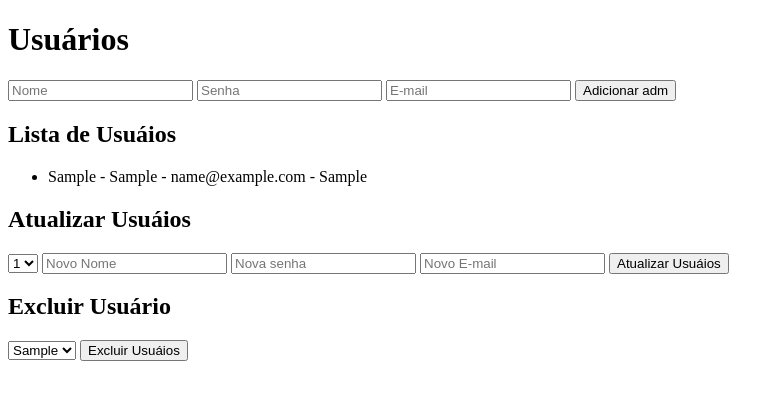
After one commit to NECR0XX/gitsessao, a PHP site: page /adm/users.php in a window 1280 px wide. The commit adds this page. Shown: the top 400 px of the page, without its empty margins (0-784 px from the left). Run offline with PHP 8.4, Linux system fonts and the light colour scheme; tables that the repository leaves empty or names only in its code hold one stand-in row (values such as "Sample post").

Commit message:
Completo

```diff
--- /dev/null
+++ b/adm/users.php
@@ -0,0 +1,72 @@
+<?php
+require_once '../Config/config.php';
+require_once '../app/Controller/AdmController.php';
+
+$admController = new AdmController($pdo);
+
+if (isset($_POST['usuario']) &&
+    isset($_POST['senha'])&&
+    isset($_POST['email']))
+{
+    $admController->criarAdm($_POST['usuario'], $_POST['senha'], $_POST['email']);
+}
+
+// Atualiza Adm
+if (isset($_POST['id_usuario']) && isset($_POST['atualizar_usuario']) && isset($_POST['atualizar_senha']) && isset($_POST['atualizar_email'])) {
+    $admController->atualizarAdm($_POST['id_usuario'], $_POST['atualizar_usuario'], $_POST['atualizar_senha'], $_POST['atualizar_email']);
+}
+
+// Excluir Adm
+if (isset($_POST['excluir_id_usuario'])) {
+    $admController->excluirAdm($_POST['excluir_id_usuario']);
+}
+
+$adms = $admController->listarAdms();
+
+?>
+
+<!DOCTYPE html>
+<html>
+<head>
+    <title>CRUD com MVC e PDO</title>
+</head>
+<body>
+    <h1>Usuários</h1>
+    <form method="post">
+        <input type="text" name="usuario" placeholder="Nome" required>
+        <input type="password" name="senha" placeholder="Senha" required>
+        <input type="text" name="senha" placeholder="E-mail" required>
+        <button type="submit">Adicionar adm</button>
+    </form>
+
+    <h2>Lista de Usuáios</h2>
+    <ul>
+        <?php foreach ($adms as $adm): ?>
+            <li><?php echo $adm['usuario']; ?> - <?php echo $adm['senha']; ?> - <?php echo $adm['email']; ?> - <?php echo $adm['tipo_usuario']; ?></li>
+        <?php endforeach; ?>
+    </ul>
+
+<h2>Atualizar Usuáios</h2>
+    <form method="post">
+        <select name="id_usuario">
+        <?php foreach ($adms as $adm): ?>
+                                <option value="<?php echo $adm['id_usuario']; ?>"><?php echo $adm['id_usuario']; ?></option>
+                                <?php endforeach; ?>
+        </select>
+                <input type="text" name="atualizar_usuario" placeholder="Novo Nome" required>
+                <input type="text" name="atualizar_senha" placeholder="Nova senha" required>
+                <input type="email" name="atualizar_email" placeholder="Novo E-mail" required>
+        <button type="submit">Atualizar Usuáios</button>
+    </form>
+
+    <h2>Excluir Usuário</h2>
+    <form method="post">
+        <select name="excluir_id_usuario">
+            <?php foreach ($adms as $adm): ?>
+                <option value="<?php echo $adm['id_usuario']; ?>"><?php echo $adm['usuario']; ?></option>
+            <?php endforeach; ?>
+        </select>
+        <button type="submit">Excluir Usuáios</button>
+    </form>
+</body>
+</html>
--- a/app/controller/AdmController.php
+++ b/app/controller/AdmController.php
@@ -1,5 +1,5 @@
 <?php
-require_once 'app/Model/AdmModel.php';
+require_once '../app/Model/AdmModel.php';
 
 class AdmController {
     private $admModel;
@@ -18,7 +18,7 @@ class AdmController {
 
     public function exibirListaAdms() {
         $adms = $this->admModel->listarAdms();
-        include 'Views/adm/lista.php';
+        include '../app/View/lista/usuario.php';
     }
 
     public function atualizarAdm($id_usuario, $usuario, $senha, $email, $tipo_usuario) {
--- a/app/model/AdmModel.php
+++ b/app/model/AdmModel.php
@@ -8,28 +8,28 @@ class AdmModel {
 
     // Model para criar Adms
     public function criarAdm($usuario, $senha, $email, $tipo_usuario) {
-        $sql = "INSERT INTO autenticacao (usuario, senha, email, tipo_usuario) VALUES (?, ?, ?, ?, ?)";
+        $sql = "INSERT INTO usuarios (usuario, senha, email, tipo_usuario) VALUES (?, ?, ?, ?, ?)";
         $stmt = $this->pdo->prepare($sql);
         $stmt->execute([$usuario, $senha, $email, $tipo_usuario]);
     }
 
     // Model para listar Adms
     public function listarAdms() {
-        $sql = "SELECT * FROM autenticacao";
+        $sql = "SELECT * FROM usuarios";
         $stmt = $this->pdo->query($sql);
         return $stmt->fetchAll(PDO::FETCH_ASSOC);
     }
 
     // Model para atualizar Adms
     public function atualizarAdm($id_usuario, $usuario, $senha, $email, $tipo_usuario) {
-        $sql = "UPDATE autenticacao SET usuario = ?, senha = ?, email = ?, tipo_usuario = ? WHERE id_usuario = ?";
+        $sql = "UPDATE usuarios SET usuario = ?, senha = ?, email = ?, tipo_usuario = ? WHERE id_usuario = ?";
         $stmt = $this->pdo->prepare($sql);
         $stmt->execute([$usuario, $senha, $email, $tipo_usuario, $id_usuario]);
     }
 
     // Model para excluir Adms
     public function excluirAdm($id_usuario) {
-        $sql = "DELETE FROM autenticacao WHERE id_usuario = ?";
+        $sql = "DELETE FROM usuarios WHERE id_usuario = ?";
         $stmt = $this->pdo->prepare($sql);
         $stmt->execute([$id_usuario]);
     }
```
Also changed, not shown: adm/admindex.php (added, +26 -0 lines), app/controller/UsuarioController.php (+4 -4 lines), app/model/UsuarioModel.php (+4 -4 lines), app/view/lista/usuario.php (+4 -6 lines), usuario/cadastro.php (+9 -1 lines), usuario/index.php (+19 -3 lines), usuario/login.php (+8 -9 lines), usuario/loginconfig.php (+4 -4 lines), Config/config.php (renamed from config.php).
